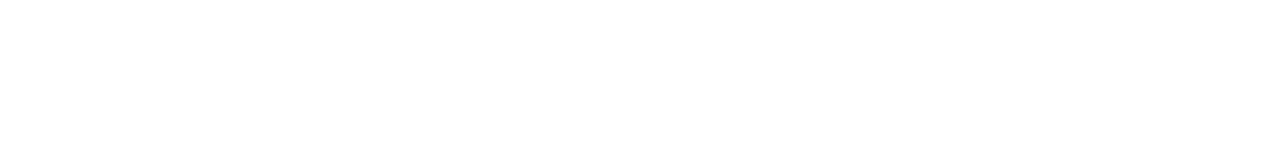
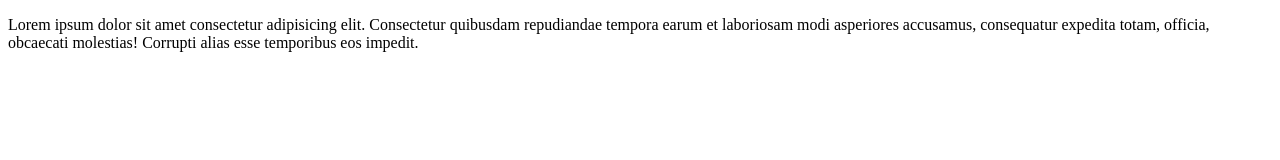
Before and after one commit to XobbitIT/l11, a plain HTML site: page index.html in a window 1280 px wide. Drawn offline with Linux system fonts and the light colour scheme.

Commit message:
add lorem

```diff
--- a/index.html
+++ b/index.html
@@ -9,5 +9,7 @@
 </head>
 <body>
 
+
+    <p>Lorem ipsum dolor sit amet consectetur adipisicing elit. Consectetur quibusdam repudiandae tempora earum et laboriosam modi asperiores accusamus, consequatur expedita totam, officia, obcaecati molestias! Corrupti alias esse temporibus eos impedit.</p>
 </body>
 </html>
```
